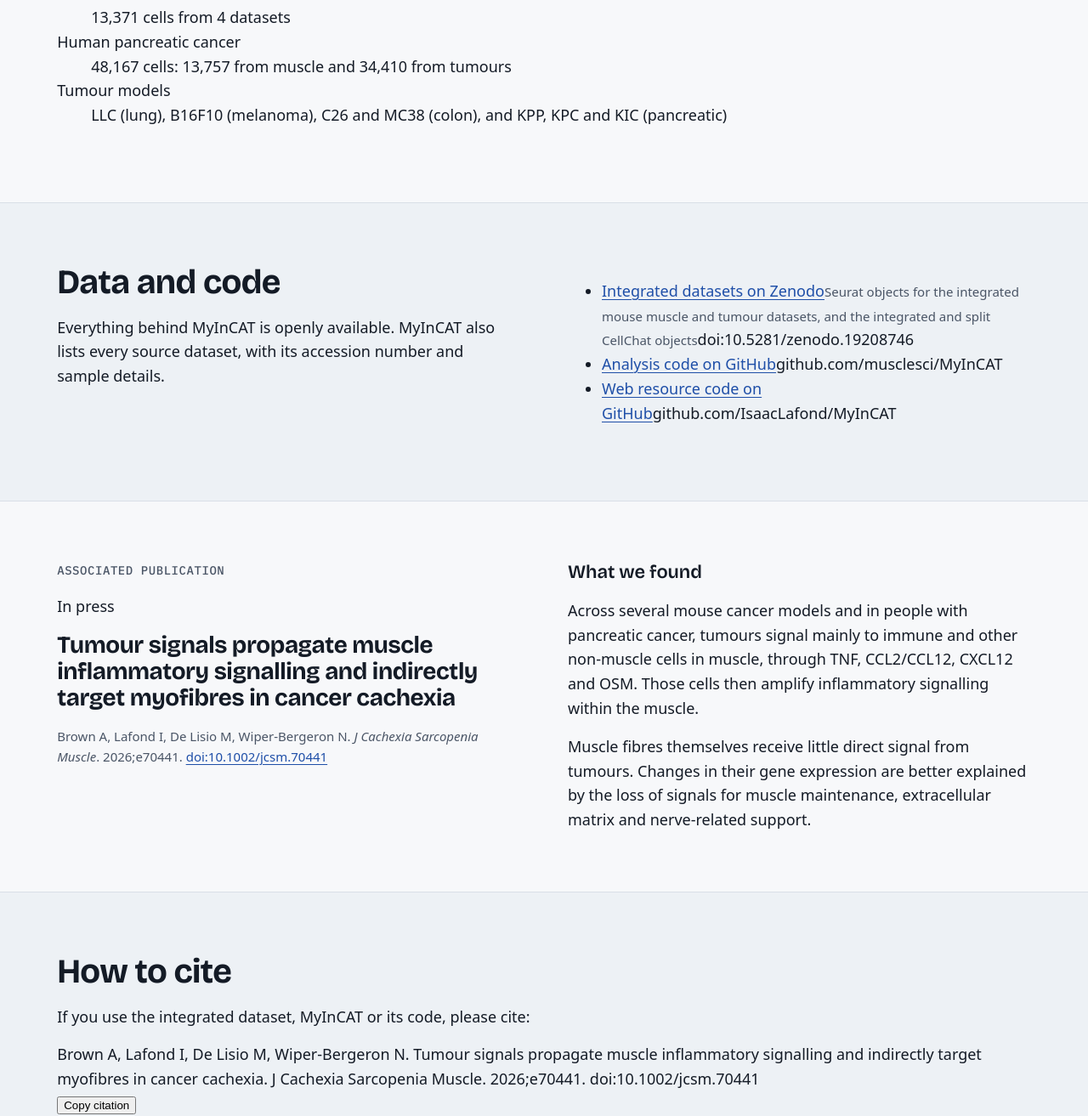
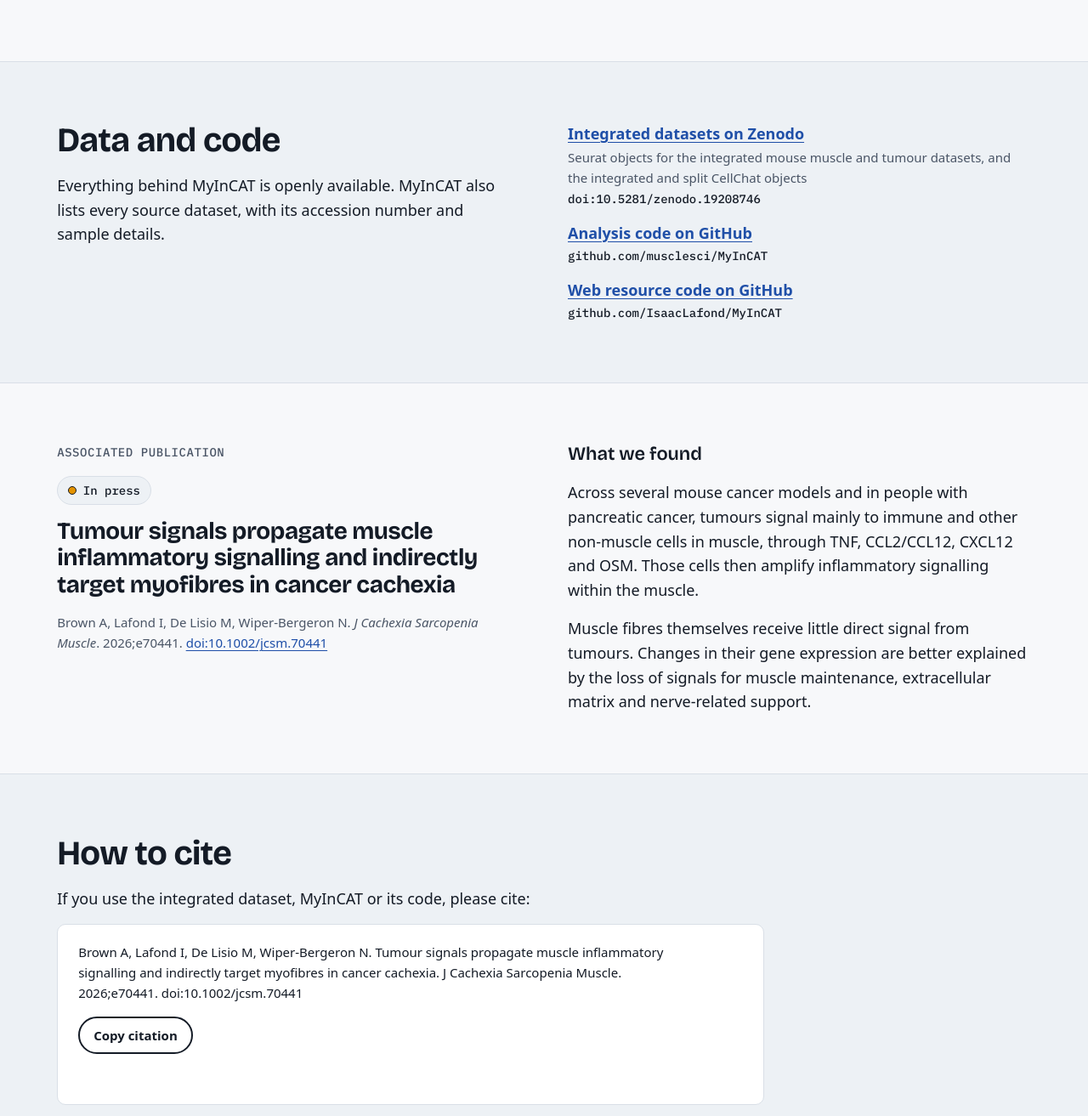
Before and after one commit to accesslab-uottawa/accesslab-uottawa.github.io, a plain HTML site: page data.html in a window 1280 px wide. Shown: the part 1125-2438 px from the top of the page at 85% size. Drawn offline with nearby package versions, Linux system fonts and the light colour scheme; a web font is replaced by a local one.

Commit message:
Add files via upload

```diff
--- a/assets/lab.css
+++ b/assets/lab.css
@@ -260,3 +260,26 @@ address { font-style: normal; }
   .site-nav, .skip-link, .actions { display: none !important; }
   body { background: #FFFFFF; color: #000000; }
 }
+
+/* ---------- data and resources ---------- */
+.resource { display: grid; grid-template-columns: minmax(0, 1.35fr) minmax(0, 1fr); gap: 2rem 3.5rem; align-items: start; }
+@media (max-width: 56rem) { .resource { grid-template-columns: minmax(0, 1fr); } }
+.resource-name { font-size: clamp(2.25rem, 1.6rem + 2.6vw, 3.5rem); letter-spacing: -0.02em; }
+.resource-sub { font-family: var(--font-mono); font-size: 0.9375rem; color: var(--muted); }
+.glance { margin: 0; background: var(--surface); border: 1px solid var(--line); border-radius: var(--radius); padding: 1.5rem; display: flex; flex-direction: column; gap: 1.1rem; }
+.glance div { display: flex; flex-direction: column; gap: 0.15rem; padding-bottom: 1.1rem; border-bottom: 1px solid var(--line); }
+.glance div:last-child { border-bottom: 0; padding-bottom: 0; }
+.glance dt { font-family: var(--font-mono); font-size: 0.8125rem; letter-spacing: 0.04em; text-transform: uppercase; color: var(--muted); }
+.glance dd { margin: 0; }
+.glance .num { font-family: var(--font-display); font-weight: 700; font-size: var(--step-2); line-height: 1.1; font-variant-numeric: tabular-nums; color: var(--ink); }
+.links-list { list-style: none; margin: 0; padding: 0; display: flex; flex-direction: column; gap: 0.9rem; }
+.links-list li { display: flex; flex-direction: column; gap: 0.1rem; }
+.links-list .what { font-weight: 700; }
+.links-list .where { font-family: var(--font-mono); font-size: 0.875rem; overflow-wrap: anywhere; }
+.status { display: inline-flex; align-self: flex-start; align-items: center; gap: 0.5rem; padding: 0.3rem 0.75rem; border-radius: 999px; border: 1px solid var(--line); background: var(--chip-bg); font-family: var(--font-mono); font-size: 0.875rem; color: var(--ink); }
+.status::before { content: ""; width: 0.6rem; height: 0.6rem; border-radius: 999px; background: var(--sa-sat); border: 1px solid var(--sa-mark); }
+.citation { background: var(--surface); border: 1px solid var(--line); border-radius: var(--radius); padding: 1.25rem 1.5rem; display: flex; flex-direction: column; gap: 1rem; max-width: 52rem; }
+.citation p { font-size: var(--step--1); line-height: 1.6; }
+.copy-btn { align-self: flex-start; min-height: 44px; padding: 0.5rem 1rem; border-radius: 999px; border: 2px solid var(--ink); background: transparent; color: var(--ink); font: inherit; font-weight: 700; font-size: var(--step--1); cursor: pointer; }
+.copy-btn:hover { background: var(--tint); }
+.copy-status { font-size: var(--step--1); color: var(--muted); min-height: 1.5em; }
```
